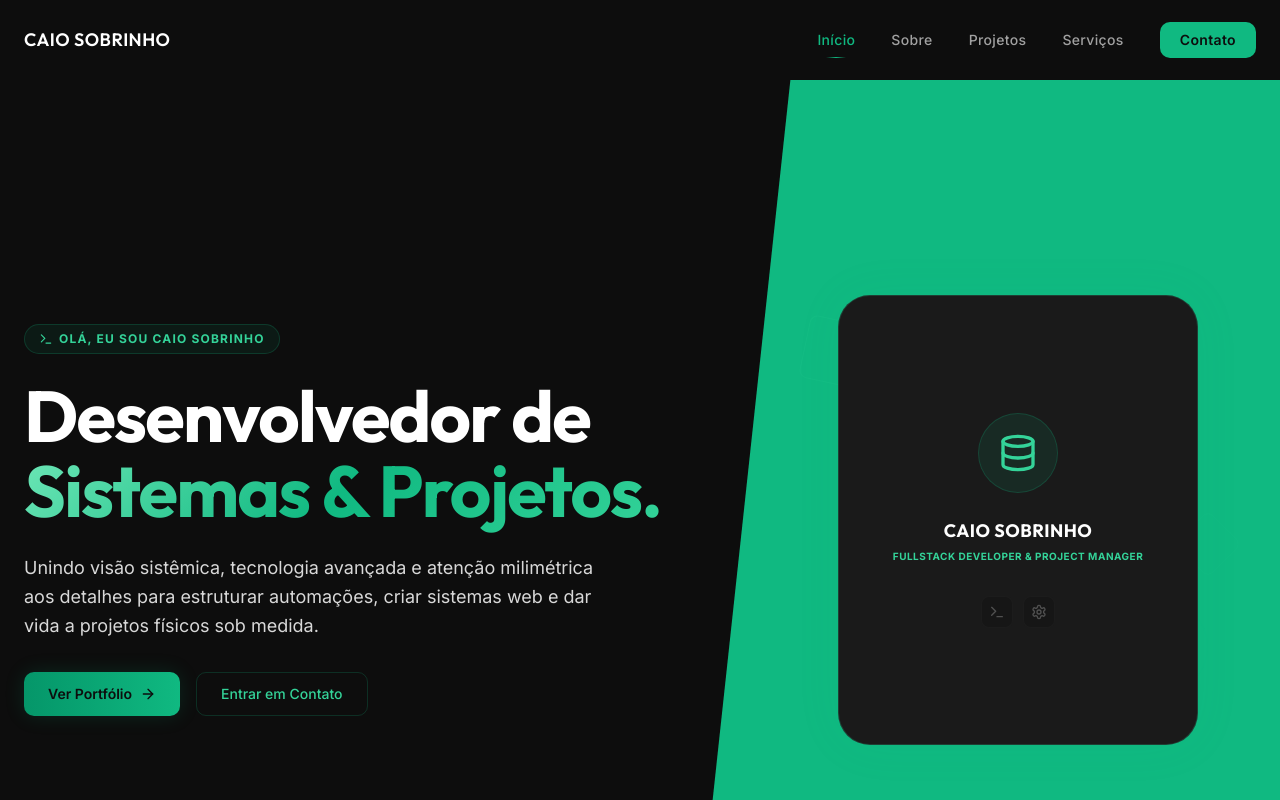
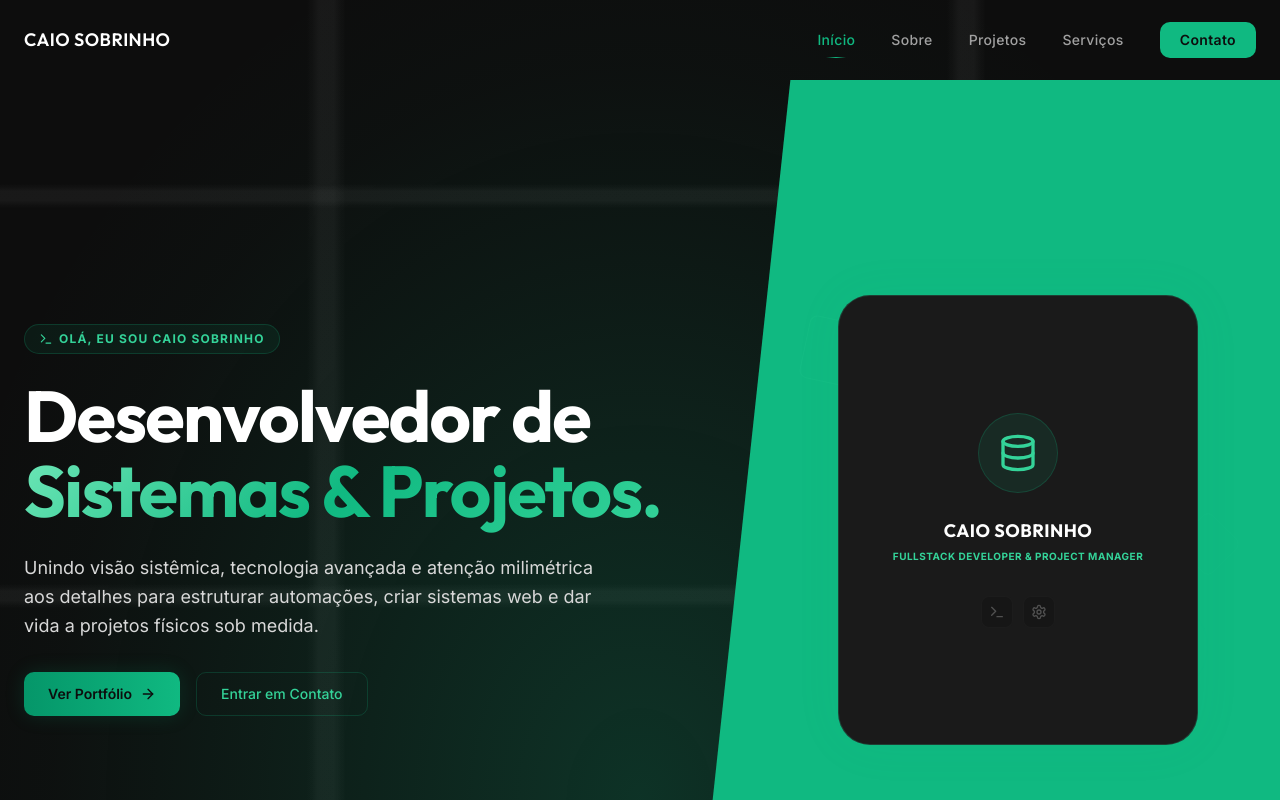
Before and after one commit to caiosobrinho93/caiojs, a Next.js app: page / in a window 1280 px wide. Shown: the top 800 px of the page. Built offline with nearby package versions, Linux system fonts and the light colour scheme; no server answers.

Commit message:
design: add blueprint grid background and bottom spotlight glow

```diff
--- a/src/app/globals.css
+++ b/src/app/globals.css
@@ -89,6 +89,16 @@ body {
   -webkit-font-smoothing: antialiased;
   -moz-osx-font-smoothing: grayscale;
   overflow-x: hidden;
+
+  /* Uiverse.io grid background + bottom spotlight glow */
+  --grid-color: rgba(114, 114, 114, 0.12);
+  background-image:
+    radial-gradient(ellipse at 50% 100%, rgba(16, 185, 129, 0.22) 0%, rgba(16, 185, 129, 0.08) 45%, rgba(16, 185, 129, 0.02) 65%, transparent 80%),
+    linear-gradient(0deg, transparent 24%, var(--grid-color) 25%, var(--grid-color) 26%, transparent 27%, transparent 74%, var(--grid-color) 75%, var(--grid-color) 76%, transparent 77%, transparent),
+    linear-gradient(90deg, transparent 24%, var(--grid-color) 25%, var(--grid-color) 26%, transparent 27%, transparent 74%, var(--grid-color) 75%, var(--grid-color) 76%, transparent 77%, transparent);
+  background-size: 100% 100%, 55px 55px, 55px 55px;
+  background-repeat: no-repeat, repeat, repeat;
+  background-attachment: fixed;
 }
 
 /* ═══════════════════════════════════════════════════════════
--- a/src/components/sections/hero.tsx
+++ b/src/components/sections/hero.tsx
@@ -11,7 +11,7 @@ export default function Hero() {
       aria-label="Apresentação inicial"
     >
       {/* Background partition (dark and subtle green lights) */}
-      <div className="absolute inset-0 -z-20 bg-bg-primary" aria-hidden="true" />
+      <div className="absolute inset-0 -z-20 bg-transparent" aria-hidden="true" />
 
       {/* Split background layout on desktop */}
       <div
```
